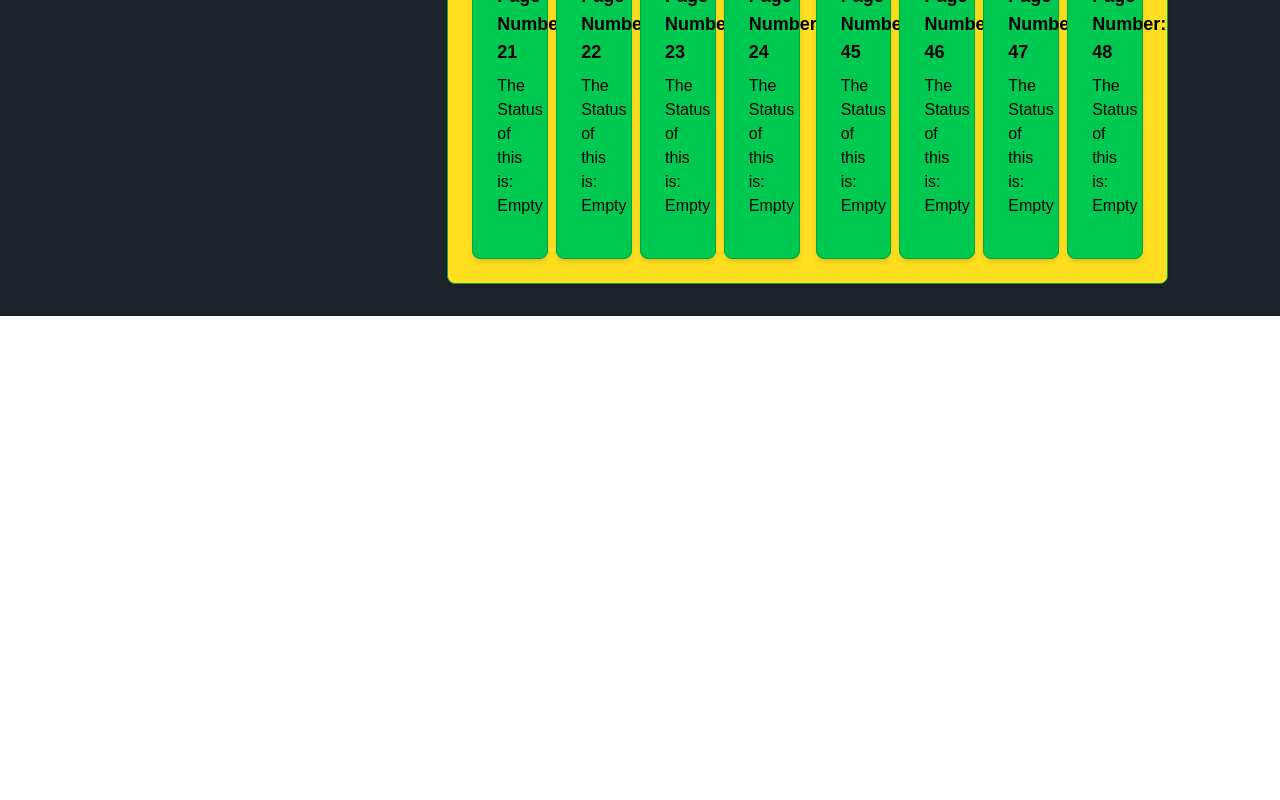
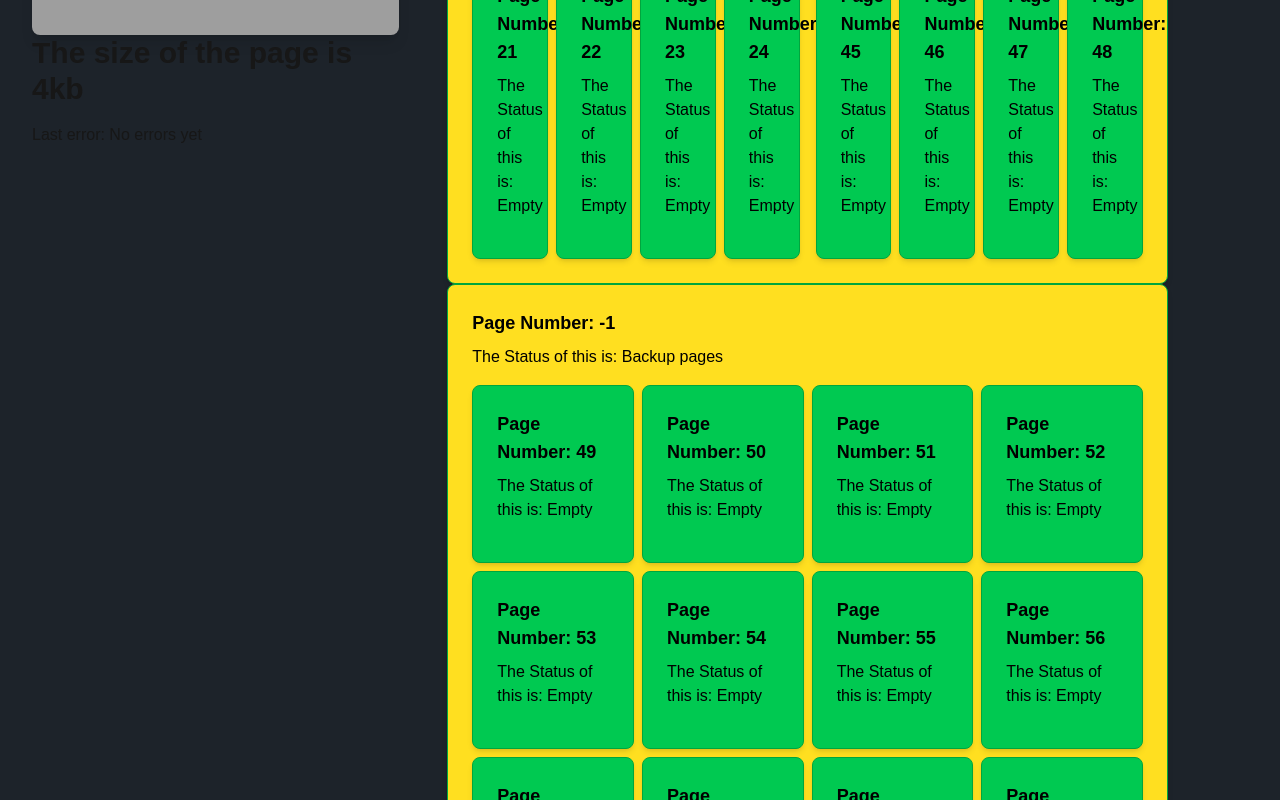
Before and after one commit to Maksym-W/ssd_visualizer, a Next.js app: page / in a window 1280 px wide. Shown: the part 1880-2680 px from the top of the page. Before the commit the page ends 2196 px from the top, so only its background shows below. Built offline with nearby package versions, Linux system fonts and the light colour scheme; grey boxes are pictures that could not be loaded.

Commit message:
Colouring of pages and backup pages

```diff
--- a/src/app/page.tsx
+++ b/src/app/page.tsx
@@ -9,6 +9,7 @@ export default function Home() {
   );
   const [inputValue, setInputValue] = useState("");
   const [fileCounter, setFileCounter] = useState(1); // Track how many files have been written
+  const [errorDisplay, setErrorDisplay] = useState("No errors yet");
 
   const handleWriteFile = () => {
     const kbSize = parseInt(inputValue);
@@ -26,6 +27,7 @@ export default function Home() {
 
     if (availablePages.length < pagesToUpdate) {
       console.log("Not enough space!");
+      setErrorDisplay("Not enough space!");
       return;
     }
 
@@ -68,6 +70,7 @@ export default function Home() {
             className="w-[600px] h-auto rounded-lg shadow-lg"
           />
         <h1 className="text-3xl font-bold mb-4">The size of the page is 4kb</h1>
+        <h1>Last error: {errorDisplay}</h1>
       </div>
 
       <div className="md:mt-10 md:ml-auto mr-20">
@@ -102,7 +105,7 @@ export default function Home() {
             {[...Array(24)].map((_, i) => (
               <Box
                 key={"right-" + i}
-                bgColor="bg-green-500"
+                bgColor={pages[i+24].bgColor || "bg-green-500"}
                 pageNumber={counter++}
                 status={pages[i + 24].status}
               />
@@ -110,8 +113,22 @@ export default function Home() {
           </div>
         </div>
         </Box>
+
+        <Box bgColor="bg-yellow-300" status="Backup pages">
+        <div className="flex space-x-4">
+          <div className="grid grid-cols-4 gap-2">
+            {[...Array(24)].map((_, i) => (
+              <Box
+                key={"left-" + i}
+                bgColor={"bg-green-500"}
+                pageNumber={counter++}
+                status={"Empty"}
+              />
+            ))}
+         </div>
+        </div>
+        </Box>
       </div>
-
     </div>
   );
 }
```
